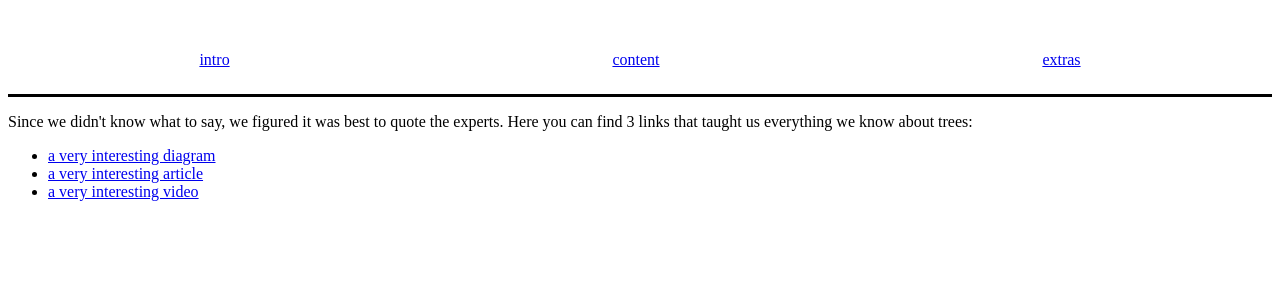
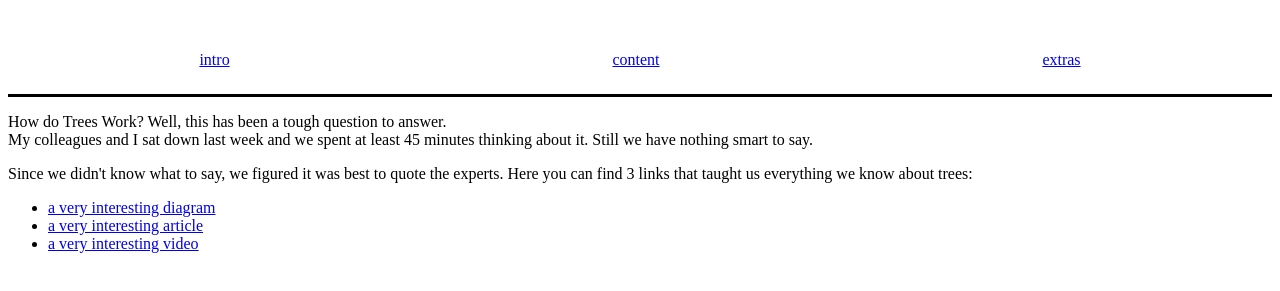
Before and after one commit to BF-FrontEnd-class/agile-development-group1-all-about-trees, a website: page index.html in a window 1280 px wide. Shown: the part 113-404 px from the top of the page. Drawn offline with Linux system fonts and the light colour scheme.

Commit message:
add description

```diff
--- a/index.html
+++ b/index.html
@@ -19,6 +19,12 @@
         <a href="#extra-info">extras</a>
       </div>
     </nav>
+    <p class="fascinating-words">
+      How do Trees Work? Well, this has been a tough question to answer.
+      <br />
+      My colleagues and I sat down last week and we spent at least 45 minutes
+      thinking about it. Still we have nothing smart to say.
+    </p>
     <article id="main-info">
       <p>
         Since we didn't know what to say, we figured it was best to quote the
```
